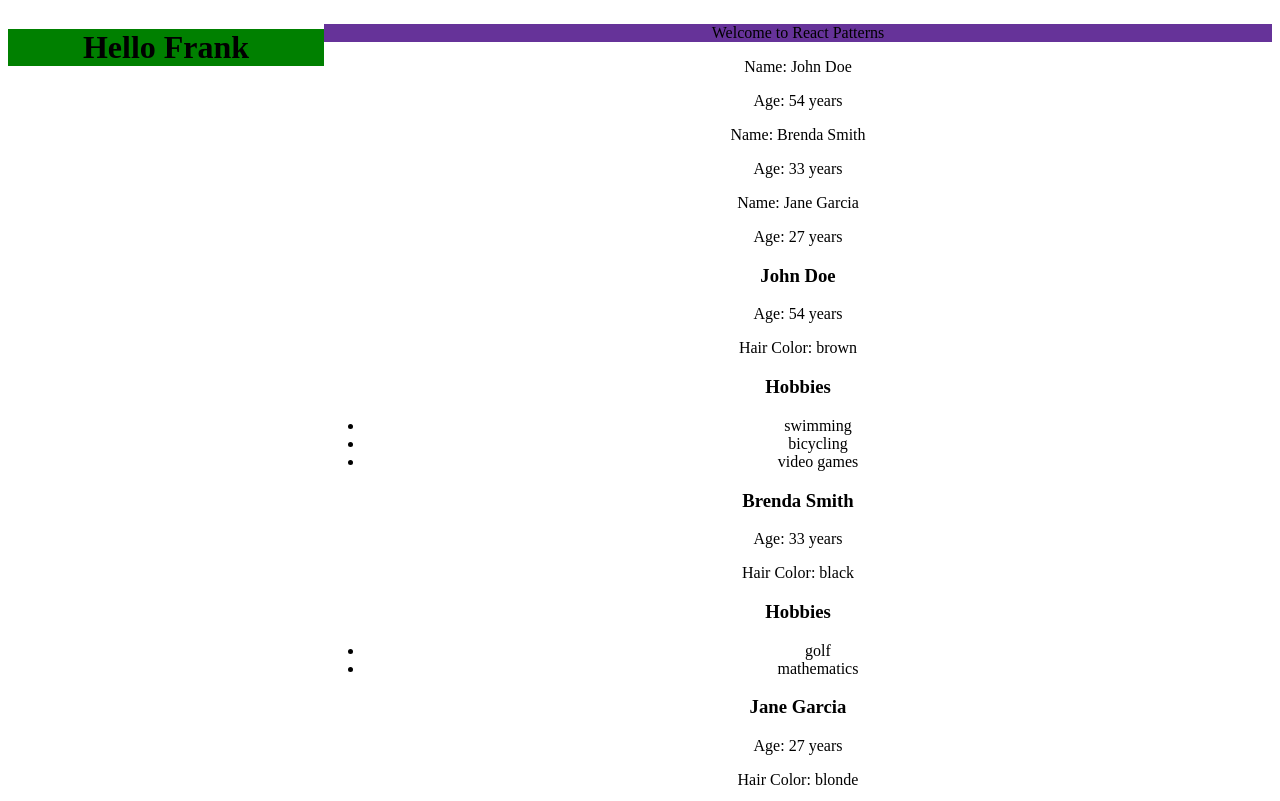
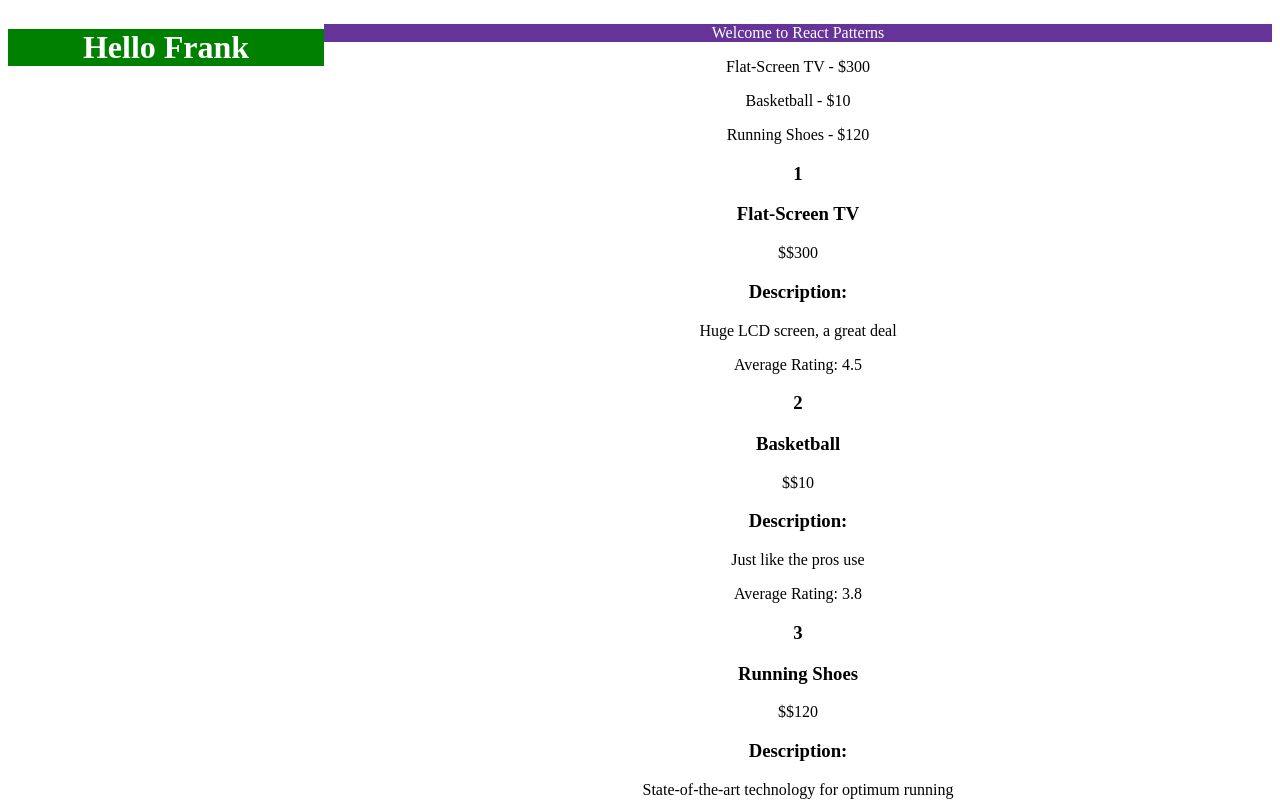
Before and after one commit to fpigeonjr/react-design-patterns, a React (Vite) app: page / in a window 1280 px wide. Shown: the top 801 px of the page. Built offline with nearby package versions, Linux system fonts and the light colour scheme.

Commit message:
adds small and large product lists

```diff
--- a/src/App.jsx
+++ b/src/App.jsx
@@ -4,12 +4,17 @@
 import { RegularList } from "./RegularList"
 import { SmallPersonListItem } from "./people/SmallPersonListItem"
 import { LargePersonListItem } from "./people/LargePersonListItem"
+import { SmallProductListItem } from "./products/SmallProductListItem"
+import { LargeProductListItem } from "./products/LargeProductListItem"
+import { NumberedList } from "./NumberedList"
 
-const LeftHandComp = ({ name }) => <h1 style={{ backgroundColor: "green" }}>Hello {name}</h1>
+const LeftHandComp = ({ name }) => (
+  <h1 style={{ backgroundColor: "green", color: "white" }}>Hello {name}</h1>
+)
 const RightHandComp = ({ message, children }) => {
   return (
     <>
-      <p style={{ backgroundColor: "rebeccapurple" }}>{message}</p>
+      <p style={{ backgroundColor: "rebeccapurple", color: "white" }}>{message}</p>
       {children}
     </>
   )
@@ -24,14 +29,24 @@
       <LeftHandComp name="Frank" />
       <RightHandComp message="Welcome to React Patterns">
         <RegularList
-          items={people}
-          resourceName="person"
-          itemComponent={SmallPersonListItem}
+          items={products}
+          resourceName="product"
+          itemComponent={SmallProductListItem}
+        />
+        <NumberedList
+          items={products}
+          resourceName="product"
+          itemComponent={LargeProductListItem}
         />
         <RegularList
           items={people}
           resourceName="person"
           itemComponent={LargePersonListItem}
+        />
+        <NumberedList
+          items={people}
+          resourceName="person"
+          itemComponent={SmallPersonListItem}
         />
       </RightHandComp>
     </SplitScreen>
--- /dev/null
+++ b/src/NumberedList.jsx
@@ -0,0 +1,15 @@
+export const NumberedList = ({ items, resourceName, itemComponent: ItemComponent }) => {
+  return (
+    <>
+      {items.map((item, i) => (
+        <>
+          <h3>{i + 1}</h3>
+          <ItemComponent
+            key={i}
+            {...{ [resourceName]: item }} //ie  { person: item }
+          />
+        </>
+      ))}
+    </>
+  )
+}
--- a/src/products/LargeProductListItem.jsx
+++ b/src/products/LargeProductListItem.jsx
@@ -0,0 +1,12 @@
+export const LargeProductListItem = ({ product }) => {
+  const { name, price, description, rating } = product
+  return (
+    <>
+      <h3>{name}</h3>
+      <p>${price}</p>
+      <h3>Description:</h3>
+      <p>{description}</p>
+      <p>Average Rating: {rating}</p>
+    </>
+  )
+}
--- a/src/products/SmallProductListItem.jsx
+++ b/src/products/SmallProductListItem.jsx
@@ -0,0 +1,9 @@
+export const SmallProductListItem = ({ product }) => {
+  const { name, price } = product
+
+  return (
+    <p>
+      {name} - {price}
+    </p>
+  )
+}
```
